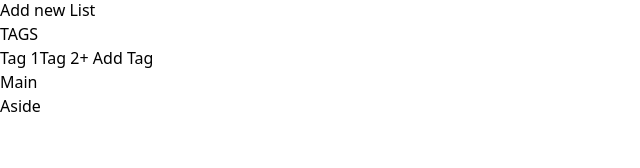
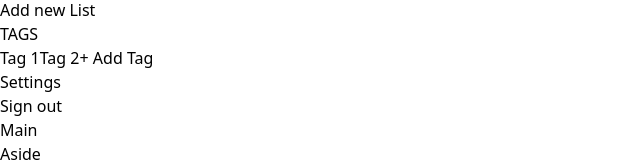
Before and after one commit to Daniel264/to-do-list, a React (Vite) app: page / in a window 1280 px wide. Shown: the part 414-582 px from the top of the page, without its empty margins (0-640 px from the left). Built offline with nearby package versions, Linux system fonts and the light colour scheme.

Commit message:
Add the lower div

```diff
--- a/src/components/Menu.tsx
+++ b/src/components/Menu.tsx
@@ -27,6 +27,10 @@ const Menu = () => {
         <h3 className="font-semibold">TAGS</h3>
         <Tags />
       </div>
+      <div className="px-10 pt-20">
+        <p>Settings</p>
+        <p>Sign out</p>
+      </div>
     </>
   );
 };
```
